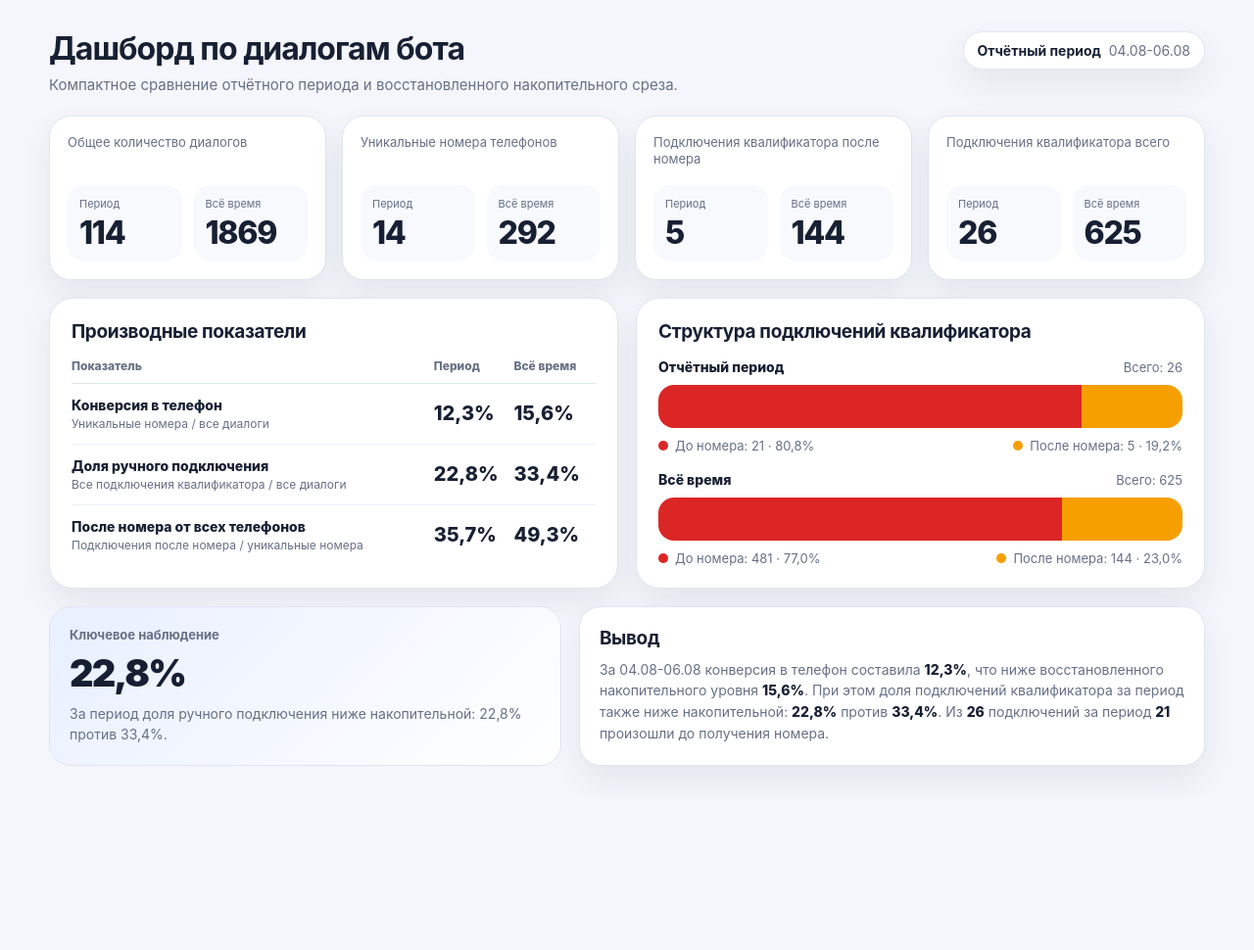
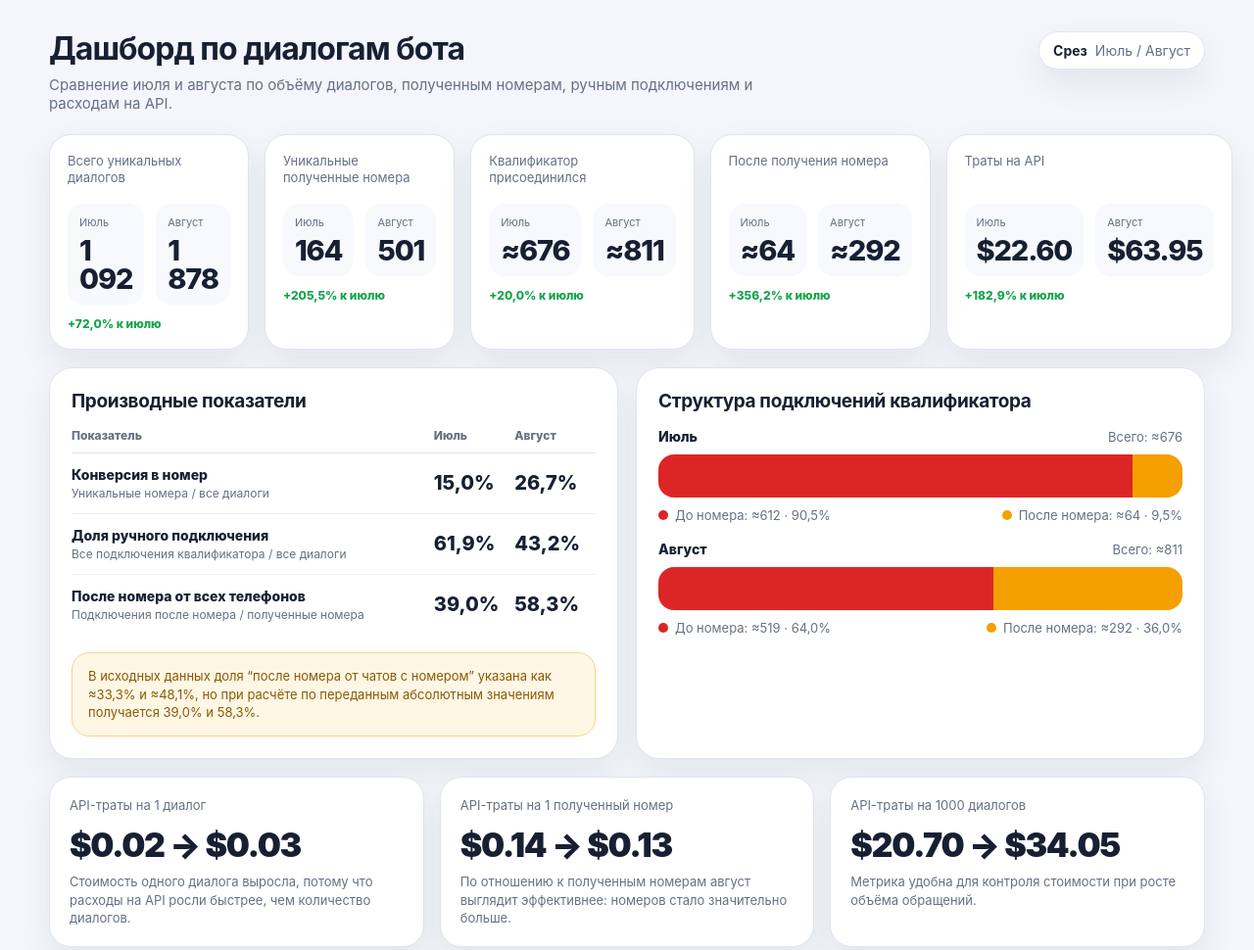
Before and after one commit to lankedok-spec/report, a plain HTML site: page old.html in a window 1280 px wide. Shown: the top 970 px of the page at 98% size. Before the commit the page ends 814 px from the top, so only its background shows below. Drawn offline with Linux system fonts and the light colour scheme.

Commit message:
Update old.html

```diff
--- a/old.html
+++ b/old.html
@@ -3,61 +3,289 @@
 <head>
 <meta charset="utf-8">
 <meta name="viewport" content="width=device-width, initial-scale=1">
-<title>Дашборд по диалогам бота</title>
+<title>Дашборд по диалогам бота: июль vs август</title>
 <style>
 :root {
-  --bg:#f4f6fb; --card:#fff; --text:#172033; --muted:#667085; --border:#dfe5f0;
-  --soft:#f7f9fd; --blue-soft:#e8efff; --orange:#f59f00; --red:#dc2626;
+  --bg:#f4f6fb;
+  --card:#ffffff;
+  --text:#172033;
+  --muted:#667085;
+  --border:#dfe5f0;
+  --soft:#f7f9fd;
+  --blue-soft:#e8efff;
+  --orange:#f59f00;
+  --red:#dc2626;
+  --green:#16a34a;
   --shadow:0 14px 32px rgba(23,32,51,.08);
 }
 * { box-sizing:border-box; }
-body { margin:0; padding:32px; background:var(--bg); color:var(--text); font-family:Inter,Arial,sans-serif; }
+body {
+  margin:0;
+  padding:32px;
+  background:var(--bg);
+  color:var(--text);
+  font-family:Inter,Arial,sans-serif;
+}
 .dashboard { max-width:1180px; margin:0 auto; }
-.header { display:flex; justify-content:space-between; align-items:flex-start; gap:24px; margin-bottom:22px; }
-h1 { margin:0 0 8px; font-size:32px; line-height:1.15; letter-spacing:-.03em; }
-.subtitle { margin:0; color:var(--muted); font-size:15px; }
-.period-chip { display:inline-flex; align-items:center; gap:8px; background:var(--card); border:1px solid var(--border); border-radius:999px; padding:10px 14px; box-shadow:var(--shadow); font-size:14px; white-space:nowrap; }
+.header {
+  display:flex;
+  justify-content:space-between;
+  align-items:flex-start;
+  gap:24px;
+  margin-bottom:22px;
+}
+h1 {
+  margin:0 0 8px;
+  font-size:32px;
+  line-height:1.15;
+  letter-spacing:-.03em;
+}
+.subtitle { margin:0; color:var(--muted); font-size:15px; max-width:720px; }
+.period-chip {
+  display:inline-flex;
+  align-items:center;
+  gap:8px;
+  background:var(--card);
+  border:1px solid var(--border);
+  border-radius:999px;
+  padding:10px 14px;
+  box-shadow:var(--shadow);
+  font-size:14px;
+  white-space:nowrap;
+}
 .period-chip span { color:var(--muted); }
-.kpi-grid { display:grid; grid-template-columns:repeat(4,1fr); gap:16px; margin-bottom:18px; }
-.kpi-card { background:var(--card); border:1px solid var(--border); border-radius:22px; padding:18px; box-shadow:var(--shadow); min-height:168px; }
-.kpi-title { color:var(--muted); font-size:13px; line-height:1.35; min-height:36px; margin-bottom:16px; }
-.kpi-pair { display:grid; grid-template-columns:1fr 1fr; gap:12px; }
-.kpi-cell { background:var(--soft); border-radius:16px; padding:12px; }
-.kpi-cell-label { color:var(--muted); font-size:11px; margin-bottom:7px; }
-.kpi-value { font-size:32px; line-height:1; font-weight:850; letter-spacing:-.04em; }
-.grid-2 { display:grid; grid-template-columns:1fr 1fr; gap:18px; margin-bottom:18px; }
-.panel { background:var(--card); border:1px solid var(--border); border-radius:24px; padding:22px; box-shadow:var(--shadow); }
-.panel h2 { margin:0 0 16px; font-size:19px; letter-spacing:-.02em; }
-.rate-table { width:100%; border-collapse:collapse; font-size:14px; }
-.rate-table th { text-align:left; color:var(--muted); font-size:12px; font-weight:800; padding:0 0 10px; border-bottom:1px solid var(--border); }
-.rate-table td { padding:13px 0; border-bottom:1px solid #edf1f7; vertical-align:middle; }
+.kpi-grid {
+  display:grid;
+  grid-template-columns:repeat(5,1fr);
+  gap:16px;
+  margin-bottom:18px;
+}
+.kpi-card {
+  background:var(--card);
+  border:1px solid var(--border);
+  border-radius:22px;
+  padding:18px;
+  box-shadow:var(--shadow);
+  min-height:168px;
+}
+.kpi-title {
+  color:var(--muted);
+  font-size:13px;
+  line-height:1.35;
+  min-height:36px;
+  margin-bottom:16px;
+}
+.kpi-pair {
+  display:grid;
+  grid-template-columns:1fr 1fr;
+  gap:12px;
+}
+.kpi-cell {
+  background:var(--soft);
+  border-radius:16px;
+  padding:12px;
+}
+.kpi-cell-label {
+  color:var(--muted);
+  font-size:11px;
+  margin-bottom:7px;
+}
+.kpi-value {
+  font-size:29px;
+  line-height:1;
+  font-weight:850;
+  letter-spacing:-.04em;
+}
+.kpi-growth {
+  margin-top:12px;
+  font-size:12px;
+  color:var(--green);
+  font-weight:800;
+}
+.grid-2 {
+  display:grid;
+  grid-template-columns:1fr 1fr;
+  gap:18px;
+  margin-bottom:18px;
+}
+.panel {
+  background:var(--card);
+  border:1px solid var(--border);
+  border-radius:24px;
+  padding:22px;
+  box-shadow:var(--shadow);
+}
+.panel h2 {
+  margin:0 0 16px;
+  font-size:19px;
+  letter-spacing:-.02em;
+}
+.rate-table {
+  width:100%;
+  border-collapse:collapse;
+  font-size:14px;
+}
+.rate-table th {
+  text-align:left;
+  color:var(--muted);
+  font-size:12px;
+  font-weight:800;
+  padding:0 0 10px;
+  border-bottom:1px solid var(--border);
+}
+.rate-table td {
+  padding:13px 0;
+  border-bottom:1px solid #edf1f7;
+  vertical-align:middle;
+}
 .rate-table tr:last-child td { border-bottom:0; }
 .metric-name { font-weight:800; }
-.metric-note { display:block; color:var(--muted); font-size:12px; font-weight:400; margin-top:3px; }
-.percent { font-weight:850; font-size:20px; white-space:nowrap; }
+.metric-note {
+  display:block;
+  color:var(--muted);
+  font-size:12px;
+  font-weight:400;
+  margin-top:3px;
+}
+.percent {
+  font-weight:850;
+  font-size:20px;
+  white-space:nowrap;
+}
+.warning {
+  margin-top:18px;
+  background:#fff7e6;
+  border:1px solid #f6d48b;
+  color:#8a5a00;
+  border-radius:18px;
+  padding:14px 16px;
+  font-size:13px;
+  line-height:1.45;
+}
 .split-card { display:grid; gap:18px; }
 .split-row { display:grid; gap:10px; }
-.split-header { display:flex; justify-content:space-between; gap:16px; align-items:baseline; }
+.split-header {
+  display:flex;
+  justify-content:space-between;
+  gap:16px;
+  align-items:baseline;
+}
 .split-title { font-size:14px; font-weight:800; }
 .split-total { color:var(--muted); font-size:13px; }
-.split-bar { height:44px; display:flex; overflow:hidden; border-radius:16px; background:#eef2f8; }
+.split-bar {
+  height:44px;
+  display:flex;
+  overflow:hidden;
+  border-radius:16px;
+  background:#eef2f8;
+}
 .split-before { background:var(--red); }
 .split-after { background:var(--orange); }
-.split-legend { display:flex; justify-content:space-between; gap:12px; flex-wrap:wrap; color:var(--muted); font-size:13px; }
-.legend-piece { display:inline-flex; align-items:center; gap:7px; }
-.dot { width:10px; height:10px; border-radius:999px; display:inline-block; }
+.split-legend {
+  display:flex;
+  justify-content:space-between;
+  gap:12px;
+  flex-wrap:wrap;
+  color:var(--muted);
+  font-size:13px;
+}
+.legend-piece {
+  display:inline-flex;
+  align-items:center;
+  gap:7px;
+}
+.dot {
+  width:10px;
+  height:10px;
+  border-radius:999px;
+  display:inline-block;
+}
 .dot.red { background:var(--red); }
 .dot.orange { background:var(--orange); }
-.insight { display:grid; grid-template-columns:.9fr 1.1fr; gap:18px; align-items:stretch; }
-.main-insight { background:linear-gradient(135deg,var(--blue-soft),#fff); border:1px solid var(--border); border-radius:22px; padding:20px; }
-.main-insight-label { color:var(--muted); font-size:13px; font-weight:700; margin-bottom:8px; }
-.main-insight-value { font-size:38px; font-weight:900; letter-spacing:-.05em; margin-bottom:8px; }
-.main-insight p,.text-insight p { margin:0; color:var(--muted); font-size:14px; line-height:1.55; }
-.text-insight { background:var(--card); border:1px solid var(--border); border-radius:22px; padding:20px; box-shadow:var(--shadow); }
-.text-insight h2 { margin:0 0 10px; font-size:19px; letter-spacing:-.02em; }
+.cost-grid {
+  display:grid;
+  grid-template-columns:repeat(3,1fr);
+  gap:16px;
+  margin-bottom:18px;
+}
+.cost-card {
+  background:var(--card);
+  border:1px solid var(--border);
+  border-radius:22px;
+  padding:20px;
+  box-shadow:var(--shadow);
+}
+.cost-title {
+  color:var(--muted);
+  font-size:13px;
+  margin-bottom:12px;
+}
+.cost-value {
+  font-size:34px;
+  font-weight:900;
+  letter-spacing:-.04em;
+}
+.cost-note {
+  margin-top:8px;
+  color:var(--muted);
+  font-size:13px;
+  line-height:1.4;
+}
+.insight {
+  display:grid;
+  grid-template-columns:.9fr 1.1fr;
+  gap:18px;
+  align-items:stretch;
+}
+.main-insight {
+  background:linear-gradient(135deg,var(--blue-soft),#fff);
+  border:1px solid var(--border);
+  border-radius:22px;
+  padding:20px;
+}
+.main-insight-label {
+  color:var(--muted);
+  font-size:13px;
+  font-weight:700;
+  margin-bottom:8px;
+}
+.main-insight-value {
+  font-size:38px;
+  font-weight:900;
+  letter-spacing:-.05em;
+  margin-bottom:8px;
+}
+.main-insight p,.text-insight p {
+  margin:0;
+  color:var(--muted);
+  font-size:14px;
+  line-height:1.55;
+}
+.text-insight {
+  background:var(--card);
+  border:1px solid var(--border);
+  border-radius:22px;
+  padding:20px;
+  box-shadow:var(--shadow);
+}
+.text-insight h2 {
+  margin:0 0 10px;
+  font-size:19px;
+  letter-spacing:-.02em;
+}
 .accent { color:var(--text); font-weight:800; }
-@media(max-width:1050px) { body{padding:20px} .header{flex-direction:column} .kpi-grid{grid-template-columns:repeat(2,1fr)} .grid-2,.insight{grid-template-columns:1fr} }
-@media(max-width:640px) { .kpi-grid{grid-template-columns:1fr} .kpi-pair{grid-template-columns:1fr} h1{font-size:26px} }
+@media(max-width:1100px) {
+  body{padding:20px}
+  .header{flex-direction:column}
+  .kpi-grid{grid-template-columns:repeat(2,1fr)}
+  .grid-2,.insight{grid-template-columns:1fr}
+  .cost-grid{grid-template-columns:1fr}
+}
+@media(max-width:640px) {
+  .kpi-grid{grid-template-columns:1fr}
+  .kpi-pair{grid-template-columns:1fr}
+  h1{font-size:26px}
+}
 </style>
 </head>
 <body>
@@ -65,39 +293,55 @@ h1 { margin:0 0 8px; font-size:32px; line-height:1.15; letter-spacing:-.03em; }
   <section class="header">
     <div>
       <h1>Дашборд по диалогам бота</h1>
-      <p class="subtitle">Компактное сравнение отчётного периода и восстановленного накопительного среза.</p>
+      <p class="subtitle">Сравнение июля и августа по объёму диалогов, полученным номерам, ручным подключениям и расходам на API.</p>
     </div>
-    <div class="period-chip"><strong>Отчётный период</strong><span>04.08-06.08</span></div>
+    <div class="period-chip"><strong>Срез</strong><span>Июль / Август</span></div>
   </section>
 
   <section class="kpi-grid">
     <div class="kpi-card">
-      <div class="kpi-title">Общее количество диалогов</div>
+      <div class="kpi-title">Всего уникальных диалогов</div>
       <div class="kpi-pair">
-        <div class="kpi-cell"><div class="kpi-cell-label">Период</div><div class="kpi-value">114</div></div>
-        <div class="kpi-cell"><div class="kpi-cell-label">Всё время</div><div class="kpi-value">1869</div></div>
+        <div class="kpi-cell"><div class="kpi-cell-label">Июль</div><div class="kpi-value">1 092</div></div>
+        <div class="kpi-cell"><div class="kpi-cell-label">Август</div><div class="kpi-value">1 878</div></div>
       </div>
+      <div class="kpi-growth">+72,0% к июлю</div>
     </div>
+
     <div class="kpi-card">
-      <div class="kpi-title">Уникальные номера телефонов</div>
+      <div class="kpi-title">Уникальные полученные номера</div>
       <div class="kpi-pair">
-        <div class="kpi-cell"><div class="kpi-cell-label">Период</div><div class="kpi-value">14</div></div>
-        <div class="kpi-cell"><div class="kpi-cell-label">Всё время</div><div class="kpi-value">292</div></div>
+        <div class="kpi-cell"><div class="kpi-cell-label">Июль</div><div class="kpi-value">164</div></div>
+        <div class="kpi-cell"><div class="kpi-cell-label">Август</div><div class="kpi-value">501</div></div>
       </div>
+      <div class="kpi-growth">+205,5% к июлю</div>
     </div>
+
     <div class="kpi-card">
-      <div class="kpi-title">Подключения квалификатора после номера</div>
+      <div class="kpi-title">Квалификатор присоединился</div>
       <div class="kpi-pair">
-        <div class="kpi-cell"><div class="kpi-cell-label">Период</div><div class="kpi-value">5</div></div>
-        <div class="kpi-cell"><div class="kpi-cell-label">Всё время</div><div class="kpi-value">144</div></div>
+        <div class="kpi-cell"><div class="kpi-cell-label">Июль</div><div class="kpi-value">≈676</div></div>
+        <div class="kpi-cell"><div class="kpi-cell-label">Август</div><div class="kpi-value">≈811</div></div>
       </div>
+      <div class="kpi-growth">+20,0% к июлю</div>
     </div>
+
     <div class="kpi-card">
-      <div class="kpi-title">Подключения квалификатора всего</div>
+      <div class="kpi-title">После получения номера</div>
       <div class="kpi-pair">
-        <div class="kpi-cell"><div class="kpi-cell-label">Период</div><div class="kpi-value">26</div></div>
-        <div class="kpi-cell"><div class="kpi-cell-label">Всё время</div><div class="kpi-value">625</div></div>
+        <div class="kpi-cell"><div class="kpi-cell-label">Июль</div><div class="kpi-value">≈64</div></div>
+        <div class="kpi-cell"><div class="kpi-cell-label">Август</div><div class="kpi-value">≈292</div></div>
       </div>
+      <div class="kpi-growth">+356,2% к июлю</div>
+    </div>
+
+    <div class="kpi-card">
+      <div class="kpi-title">Траты на API</div>
+      <div class="kpi-pair">
+        <div class="kpi-cell"><div class="kpi-cell-label">Июль</div><div class="kpi-value">$22.60</div></div>
+        <div class="kpi-cell"><div class="kpi-cell-label">Август</div><div class="kpi-value">$63.95</div></div>
+      </div>
+      <div class="kpi-growth">+182,9% к июлю</div>
     </div>
   </section>
 
@@ -105,68 +349,90 @@ h1 { margin:0 0 8px; font-size:32px; line-height:1.15; letter-spacing:-.03em; }
     <div class="panel">
       <h2>Производные показатели</h2>
       <table class="rate-table">
-        <thead><tr><th>Показатель</th><th>Период</th><th>Всё время</th></tr></thead>
+        <thead><tr><th>Показатель</th><th>Июль</th><th>Август</th></tr></thead>
         <tbody>
           <tr>
-            <td><span class="metric-name">Конверсия в телефон</span><span class="metric-note">Уникальные номера / все диалоги</span></td>
-            <td class="percent">12,3%</td>
-            <td class="percent">15,6%</td>
+            <td><span class="metric-name">Конверсия в номер</span><span class="metric-note">Уникальные номера / все диалоги</span></td>
+            <td class="percent">15,0%</td>
+            <td class="percent">26,7%</td>
           </tr>
           <tr>
             <td><span class="metric-name">Доля ручного подключения</span><span class="metric-note">Все подключения квалификатора / все диалоги</span></td>
-            <td class="percent">22,8%</td>
-            <td class="percent">33,4%</td>
+            <td class="percent">61,9%</td>
+            <td class="percent">43,2%</td>
           </tr>
           <tr>
-            <td><span class="metric-name">После номера от всех телефонов</span><span class="metric-note">Подключения после номера / уникальные номера</span></td>
-            <td class="percent">35,7%</td>
-            <td class="percent">49,3%</td>
+            <td><span class="metric-name">После номера от всех телефонов</span><span class="metric-note">Подключения после номера / полученные номера</span></td>
+            <td class="percent">39,0%</td>
+            <td class="percent">58,3%</td>
           </tr>
         </tbody>
       </table>
+      <div class="warning">
+        В исходных данных доля “после номера от чатов с номером” указана как ≈33,3% и ≈48,1%, но при расчёте по переданным абсолютным значениям получается 39,0% и 58,3%.
+      </div>
     </div>
 
     <div class="panel">
       <h2>Структура подключений квалификатора</h2>
       <div class="split-card">
         <div class="split-row">
-          <div class="split-header"><span class="split-title">Отчётный период</span><span class="split-total">Всего: 26</span></div>
+          <div class="split-header"><span class="split-title">Июль</span><span class="split-total">Всего: ≈676</span></div>
           <div class="split-bar">
-            <div class="split-before" style="width:80.76923076923077%;"></div>
-            <div class="split-after" style="width:19.230769230769234%;"></div>
+            <div class="split-before" style="width:90.53254437869822%;"></div>
+            <div class="split-after" style="width:9.467455621301776%;"></div>
           </div>
           <div class="split-legend">
-            <span class="legend-piece"><span class="dot red"></span>До номера: 21 · 80,8%</span>
-            <span class="legend-piece"><span class="dot orange"></span>После номера: 5 · 19,2%</span>
+            <span class="legend-piece"><span class="dot red"></span>До номера: ≈612 · 90,5%</span>
+            <span class="legend-piece"><span class="dot orange"></span>После номера: ≈64 · 9,5%</span>
           </div>
         </div>
+
         <div class="split-row">
-          <div class="split-header"><span class="split-title">Всё время</span><span class="split-total">Всего: 625</span></div>
+          <div class="split-header"><span class="split-title">Август</span><span class="split-total">Всего: ≈811</span></div>
           <div class="split-bar">
-            <div class="split-before" style="width:76.96%;"></div>
-            <div class="split-after" style="width:23.04%;"></div>
+            <div class="split-before" style="width:63.995067817509245%;"></div>
+            <div class="split-after" style="width:36.00493218249075%;"></div>
           </div>
           <div class="split-legend">
-            <span class="legend-piece"><span class="dot red"></span>До номера: 481 · 77,0%</span>
-            <span class="legend-piece"><span class="dot orange"></span>После номера: 144 · 23,0%</span>
+            <span class="legend-piece"><span class="dot red"></span>До номера: ≈519 · 64,0%</span>
+            <span class="legend-piece"><span class="dot orange"></span>После номера: ≈292 · 36,0%</span>
           </div>
         </div>
       </div>
     </div>
   </section>
 
+  <section class="cost-grid">
+    <div class="cost-card">
+      <div class="cost-title">API-траты на 1 диалог</div>
+      <div class="cost-value">$0.02 → $0.03</div>
+      <div class="cost-note">Стоимость одного диалога выросла, потому что расходы на API росли быстрее, чем количество диалогов.</div>
+    </div>
+    <div class="cost-card">
+      <div class="cost-title">API-траты на 1 полученный номер</div>
+      <div class="cost-value">$0.14 → $0.13</div>
+      <div class="cost-note">По отношению к полученным номерам август выглядит эффективнее: номеров стало значительно больше.</div>
+    </div>
+    <div class="cost-card">
+      <div class="cost-title">API-траты на 1000 диалогов</div>
+      <div class="cost-value">$20.70 → $34.05</div>
+      <div class="cost-note">Метрика удобна для контроля стоимости при росте объёма обращений.</div>
+    </div>
+  </section>
+
   <section class="insight">
     <div class="main-insight">
       <div class="main-insight-label">Ключевое наблюдение</div>
-      <div class="main-insight-value">22,8%</div>
-      <p>За период доля ручного подключения ниже накопительной: 22,8% против 33,4%.</p>
+      <div class="main-insight-value">26,7%</div>
+      <p>В августе конверсия в полученный номер заметно выше: 26,7% против 15,0% в июле.</p>
     </div>
     <div class="text-insight">
       <h2>Вывод</h2>
       <p>
-        За 04.08-06.08 конверсия в телефон составила <span class="accent">12,3%</span>, что ниже восстановленного накопительного уровня <span class="accent">15,6%</span>.
-        При этом доля подключений квалификатора за период также ниже накопительной: <span class="accent">22,8%</span> против <span class="accent">33,4%</span>.
-        Из <span class="accent">26</span> подключений за период <span class="accent">21</span> произошли до получения номера.
+        В августе объём диалогов вырос на <span class="accent">72,0%</span>, а количество полученных номеров — на <span class="accent">205,5%</span>, поэтому конверсия в номер стала выше.
+        При этом доля ручного подключения квалификатора снизилась с <span class="accent">61,9%</span> до <span class="accent">43,2%</span>.
+        API-траты выросли сильнее объёма диалогов, но стоимость одного полученного номера снизилась с <span class="accent">$0.14</span> до <span class="accent">$0.13</span>.
       </p>
     </div>
   </section>
```
